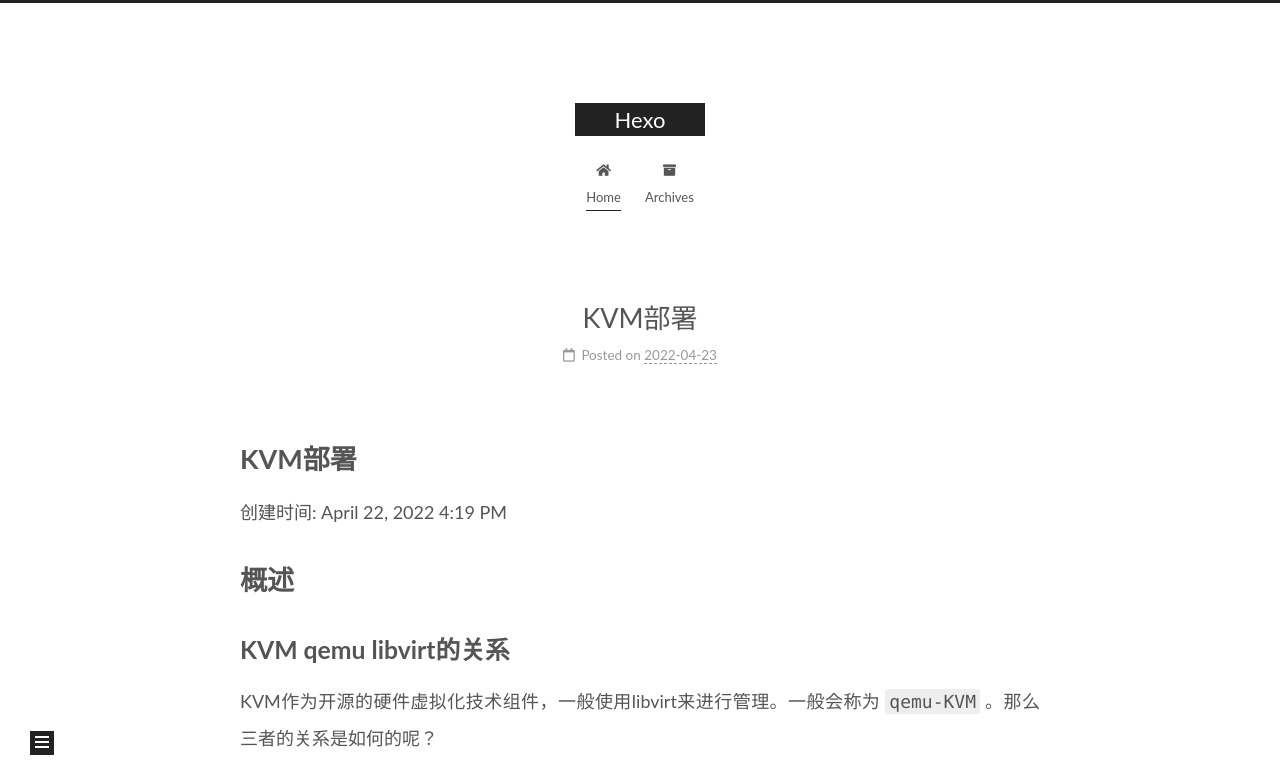
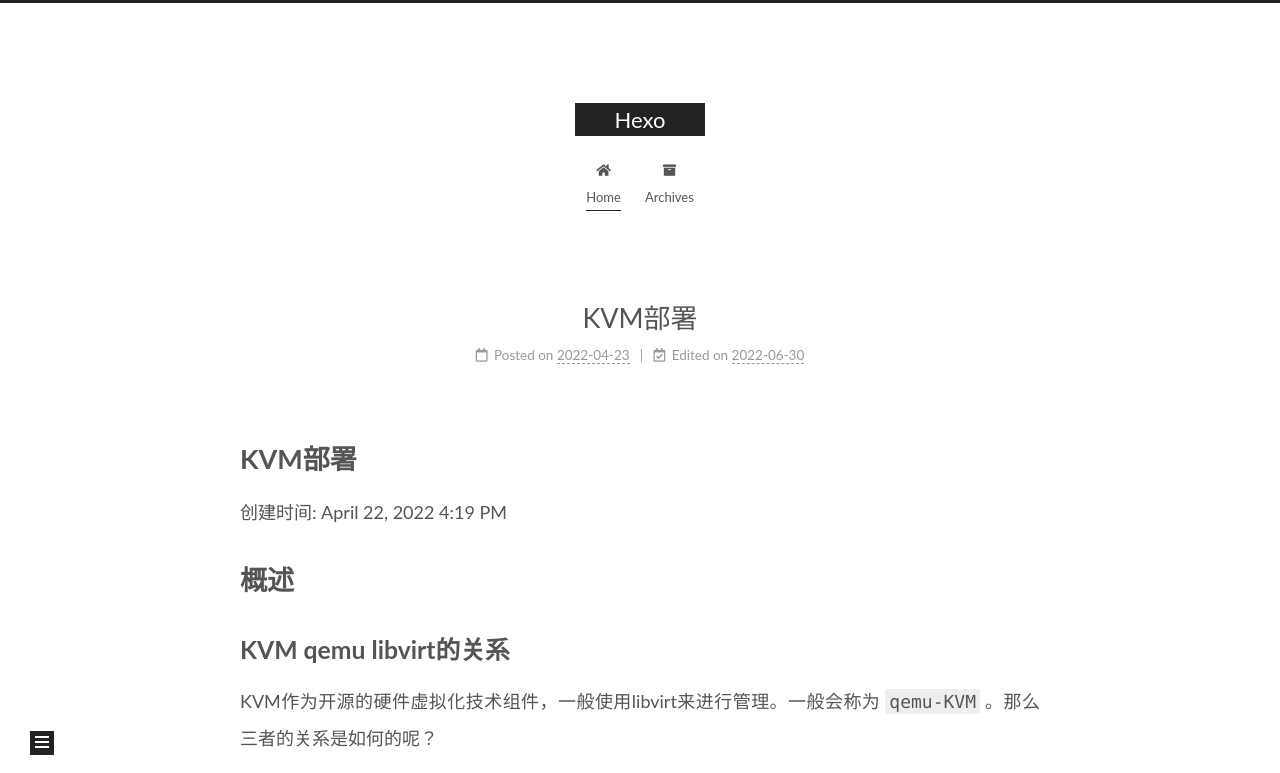
Before and after one commit to hackeren/hackeren.github.io, a plain HTML site: page index.html in a window 1280 px wide. Shown: the top 773 px of the page. Drawn offline with Linux system fonts and the light colour scheme.

Commit message:
Site updated: 2022-06-30 21:16:11

```diff
--- a/index.html
+++ b/index.html
@@ -169,9 +169,15 @@
               </span>
               <span class="post-meta-item-text">Posted on</span>
 
-
-              <time title="Created: 2022-04-23 07:04:11 / Modified: 15:27:04" itemprop="dateCreated datePublished" datetime="2022-04-23T07:04:11+08:00">2022-04-23</time>
+              <time title="Created: 2022-04-23 07:04:11" itemprop="dateCreated datePublished" datetime="2022-04-23T07:04:11+08:00">2022-04-23</time>
             </span>
+              <span class="post-meta-item">
+                <span class="post-meta-item-icon">
+                  <i class="far fa-calendar-check"></i>
+                </span>
+                <span class="post-meta-item-text">Edited on</span>
+                <time title="Modified: 2022-06-30 21:15:49" itemprop="dateModified" datetime="2022-06-30T21:15:49+08:00">2022-06-30</time>
+              </span>
 
 
 
```
Also changed, not shown: 2022/04/23/KVM部署/index.html (+9 -3 lines).
